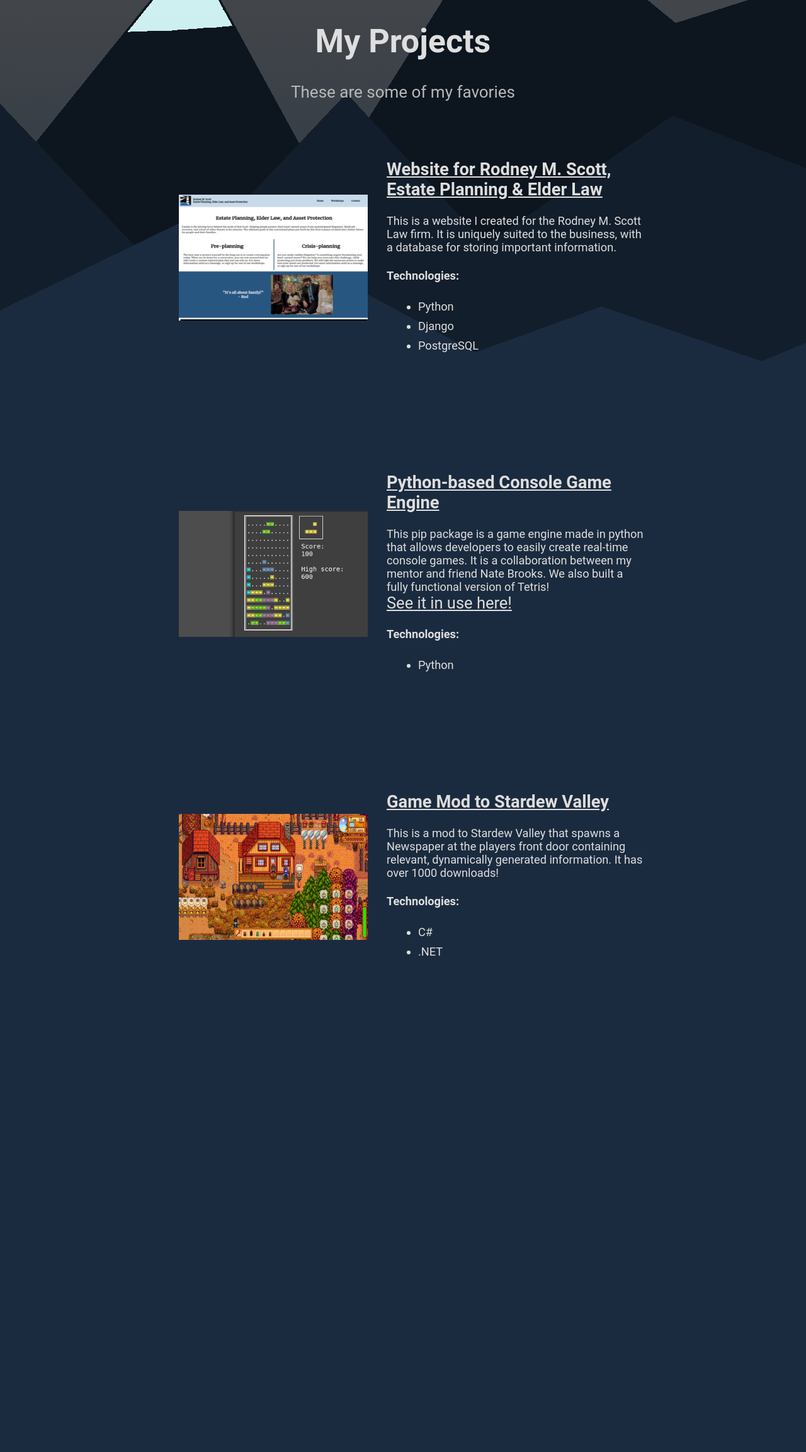
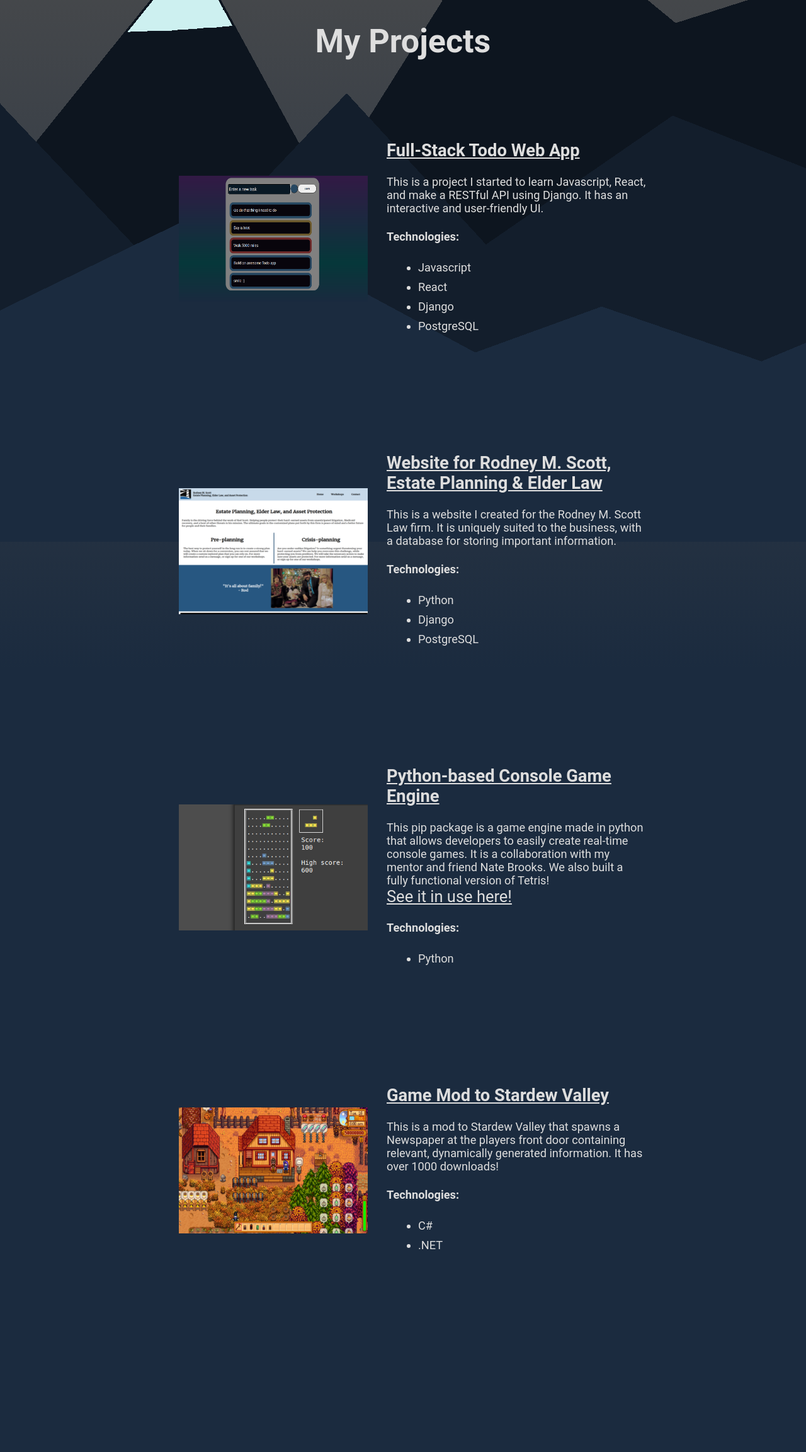
Before and after one commit to lopar6/logan-awesome, a Django app: page /projects/ in a window 1280 px wide. Shown: the part 220-2525 px from the top of the page at 63% size. Before the commit the page ends 1737 px from the top, so only its background shows below. Run offline with Django 3.2, Linux system fonts and the light colour scheme; parts of the project's set-up code (start-up, migrations or seed data) failed here and were passed over.

Commit message:
proofreading and added todo app to projects

```diff
--- a/src/templates/projects.html
+++ b/src/templates/projects.html
@@ -4,8 +4,32 @@
 
 <div class="content-wrapper">
     <h1>My Projects</h1>
-    <p class="darker-font">These are some of my favories</p>
     <div class="project-content-wrapper">
+        <div class="large-img-with-text-1">
+            <a href="https://github.com/lopar6/TodoApp">
+                <img src="{% static 'images/todo.png' %}" alt="rodscottlaw.com" class="large-img">
+                <div class="project-description">
+                    <h2 class="project-title-link">
+                        Full-Stack Todo Web App
+                    </h2>
+            </a>
+            <p class="description">
+                This is a project I started to learn Javascript, React, and make a RESTful API using Django. It has an interactive and user-friendly UI.
+            </p>
+            <div class="description-box">
+                <div class="content">
+                    <h4>Technologies:</h4>
+                    <ul>
+                        <li>Javascript</li>
+                        <li>React</li>
+                        <li>Django</li>
+                        <li>PostgreSQL</li>
+                    </ul>
+
+                </div>
+            </div>
+        </div>
+    </div>
         <div class="large-img-with-text-1">
             <a href="https://rodscottlaw.com/">
                 <img src="{% static 'images/rod-website.png' %}" alt="rodscottlaw.com" class="large-img">
@@ -42,7 +66,7 @@
         </a>
             <p class="description">
                 This pip package is a game engine made in python that allows developers to easily
-                create real-time console games. It is a collaboration between my
+                create real-time console games. It is a collaboration with my
                 mentor and friend Nate Brooks. We also built a fully functional version of Tetris!
             </p>
             <a href="https://github.com/nateonguitar/CharPyTetris">
```
Also changed, not shown: src/static/images/todo.png (added).
